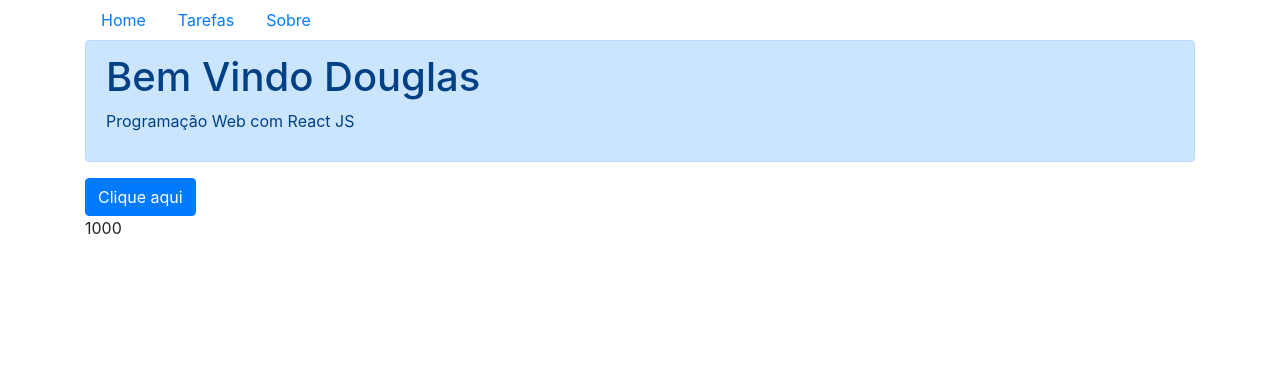
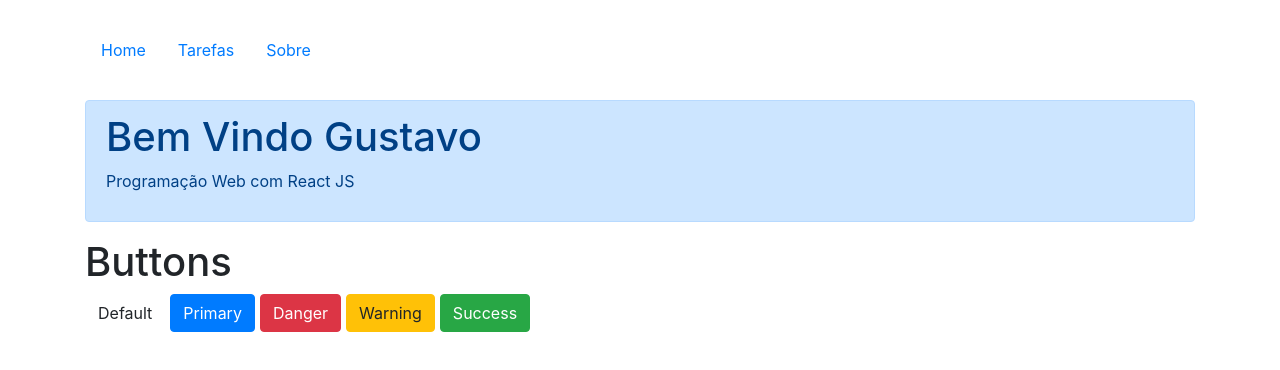
Before and after one commit to gusmorini/projeto-react-jsx, a React app: page / in a window 1280 px wide. Built offline with nearby package versions, Linux system fonts and the light colour scheme.

Commit message:
style nav e buttons home

```diff
--- a/src/pages/App.css
+++ b/src/pages/App.css
@@ -30,3 +30,15 @@
     transform: rotate(360deg);
   }
 }
+
+.btn {
+  margin-right: 5px;
+}
+
+.nav {
+  padding: 30px 0px;
+}
+
+input {
+  margin-bottom: 10px;
+}
--- a/src/pages/HomePage.js
+++ b/src/pages/HomePage.js
@@ -13,14 +13,20 @@ class HomePage extends Component {
       <div>
         <Alert color="primary">
           <Artigo
-            nome="Douglas"
+            nome="Gustavo"
             texto="Programação Web com React JS"
           />
         </Alert>
 
-        <Button color="primary">Clique aqui</Button>
+        <h1>Buttons </h1>
 
-        <Contador tempo={5} />
+        <Button color="default">Default</Button>
+        <Button color="primary">Primary</Button>
+        <Button color="danger">Danger</Button>
+        <Button color="warning">Warning</Button>
+        <Button color="success">Success</Button>
+
+        {/* <Contador tempo={5} /> */}
         {/* <Contador numero={100} /> */}
       </div>
     )
```
